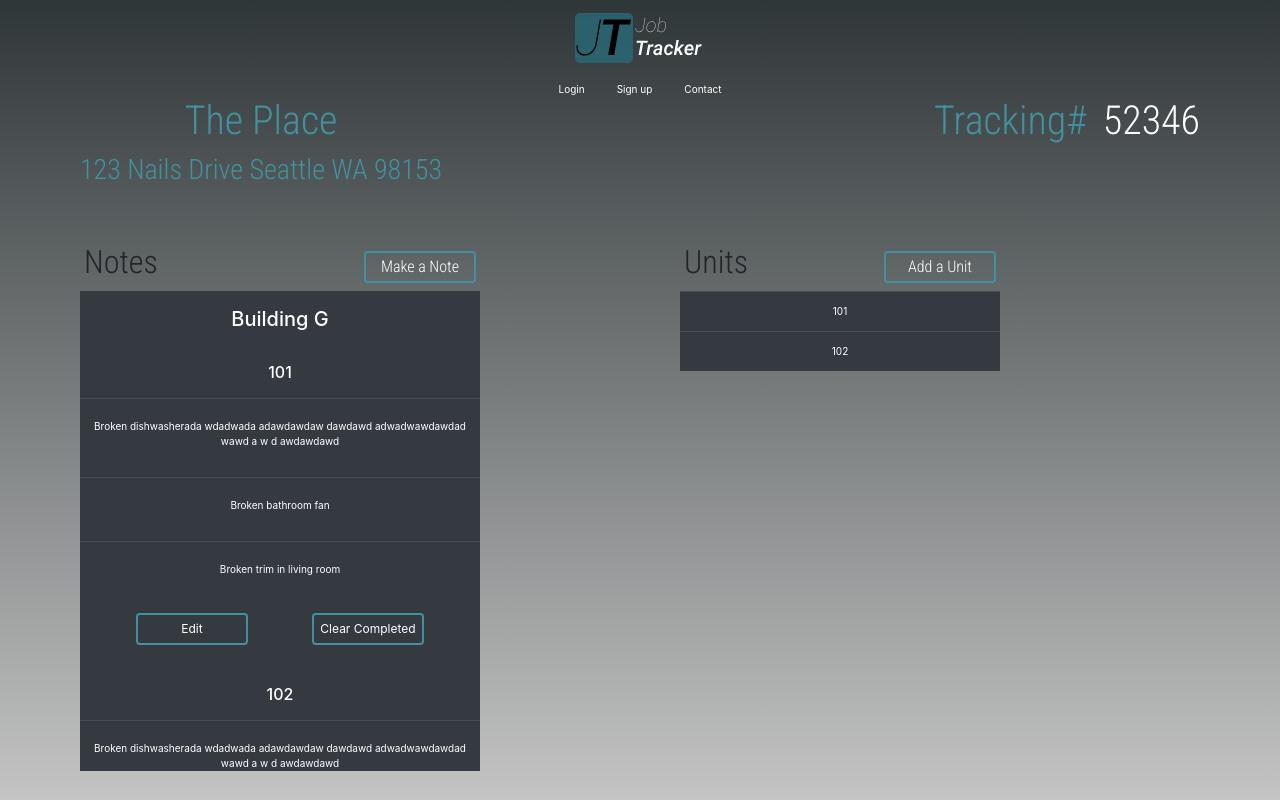
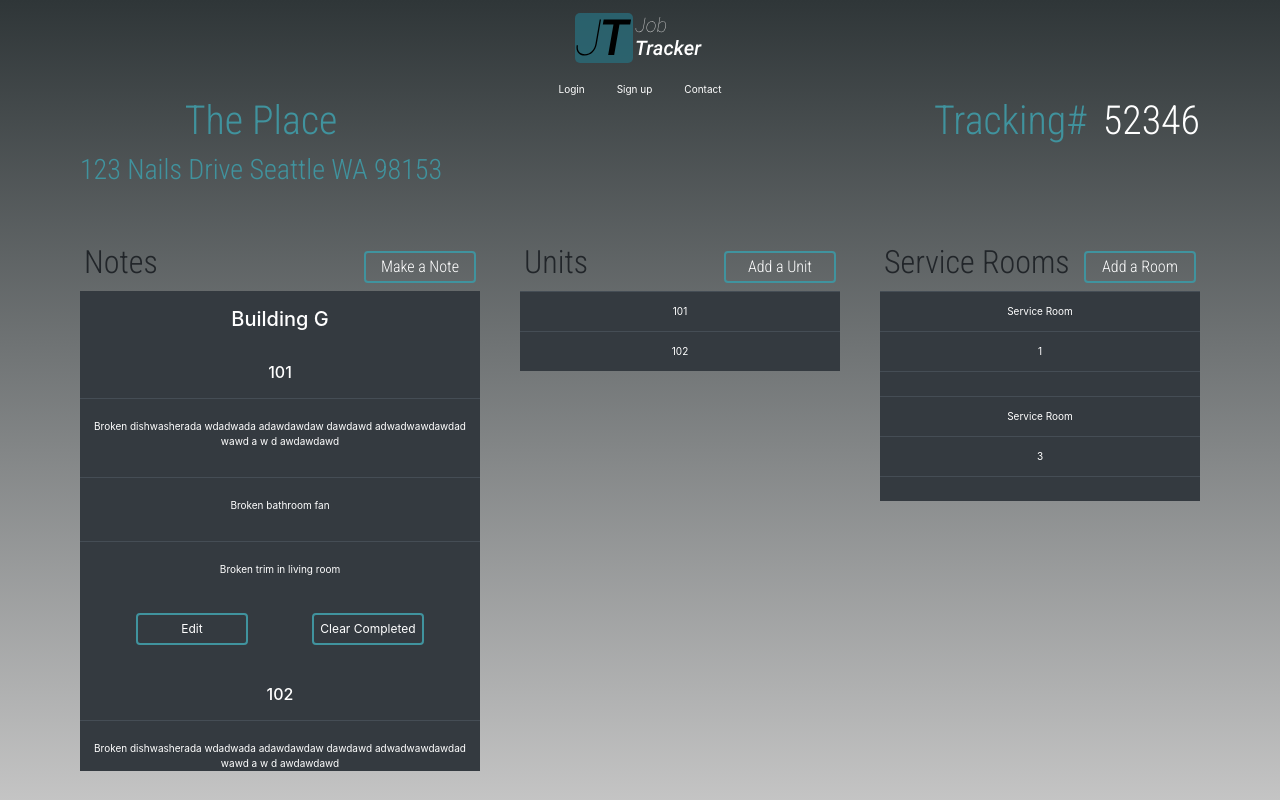
Before and after one commit to job-tracker/frontend, a React (Create React App) app: page / in a window 1280 px wide. Built offline with nearby package versions, Linux system fonts and the light colour scheme.

Commit message:
built service room components

```diff
--- /dev/null
+++ b/src/TempData/TempServiceData.js
@@ -0,0 +1,28 @@
+const Service_List = [
+  {
+    id: 1,
+    building_id: 1,
+    floor_id: 1,
+    name: 'Service Room',
+    notes: [
+      {
+        id: 1,
+        note: 'Missing 5 home runs',
+      },
+    ],
+  },
+  {
+    id: 2,
+    building_id: 1,
+    floor_id: 3,
+    name: 'Service Room',
+    notes: [
+      {
+        id: 1,
+        note: 'Broken door on lockbox, not securable',
+      },
+    ],
+  },
+];
+
+export default Service_List;
--- /dev/null
+++ b/src/components/BuildingComponents/ServiceRoom.js
@@ -0,0 +1,15 @@
+import React from 'react';
+
+import './ServiceRoom.scss';
+
+const ServiceRoom = ({ name, floor, notes }) => {
+  return (
+    <div>
+      <td>{name}</td>
+      <td>{floor}</td>
+      <td>{notes}</td>
+    </div>
+  );
+};
+
+export default ServiceRoom;
--- a/src/components/Lists/ServiceRoomList/ServiceRoomList.js
+++ b/src/components/Lists/ServiceRoomList/ServiceRoomList.js
@@ -4,24 +4,28 @@ import { Table } from 'reactstrap';
 
 import './ServiceRoomList.scss';
 
-import Unit_List from '../../../TempData/TempUnitData.js';
+import Service_List from '../../../TempData/TempServiceData';
 
 import ListHeader from '../../ListComponents/ListHeader/ListHeader.js';
-import Unit from '../../BuildingComponents/Unit.js';
+import ServiceRoom from '../../BuildingComponents/ServiceRoom.js';
 
-const UnitList = () => {
-  const [unitList, setUnitList] = useState(Unit_List);
+const ServiceRoomList = () => {
+  const [serviceList, setServiceList] = useState(Service_List);
   return (
-    <section className="unit-list-wrapper">
-      <div className="unit-list-header">
-        <ListHeader headerTitle={'Units'} btnTitle={'Add a Unit'} />
+    <section className="service-room-list-wrapper">
+      <div className="service-list-header">
+        <ListHeader headerTitle={'Service Rooms'} btnTitle={'Add a Room'} />
       </div>
-      <div className="unit-list-wrapper">
-        <Table dark hover responsive className="unit-table">
+      <div className="service-list-wrapper">
+        <Table dark hover responsive className="service-table">
           <tbody>
-            {unitList.map((unit, i) => (
+            {serviceList.map((room, i) => (
               <tr key={i}>
-                <Unit name={unit.name} />
+                <ServiceRoom
+                  name={room.name}
+                  floor={room.floor_id}
+                  notes={room.notes.note}
+                />
               </tr>
             ))}
           </tbody>
@@ -31,4 +35,4 @@ const UnitList = () => {
   );
 };
 
-export default UnitList;
+export default ServiceRoomList;
--- a/src/views/BuildingView/BuildingView.js
+++ b/src/views/BuildingView/BuildingView.js
@@ -5,6 +5,7 @@ import './BuildingView.scss';
 import JobsiteHeader from '../../components/JobsiteComponents/JobsiteHeader.js';
 import BuildingNotesList from '../../components/Lists/NoteList/BuildingNotesList.js';
 import UnitList from '../../components/Lists/UnitList/UnitList.js';
+import ServiceList from '../../components/Lists/ServiceRoomList/ServiceRoomList.js';
 
 const BuildingView = () => {
   return (
@@ -18,7 +19,9 @@ const BuildingView = () => {
           <div className="daily-task-wrapper">
             <UnitList />
           </div>
-          <div className="bot-task-wrapper"></div>
+          <div className="bot-task-wrapper">
+            <ServiceList />
+          </div>
         </div>
       </section>
     </div>
```
Also changed, not shown: src/components/BuildingComponents/ServiceRoom.scss (added).
